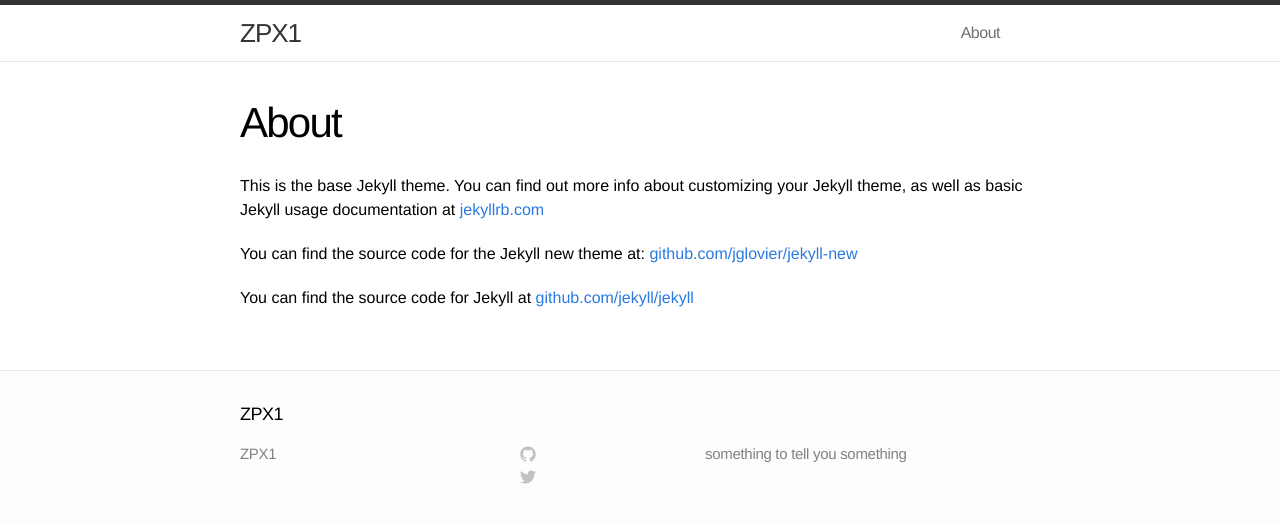
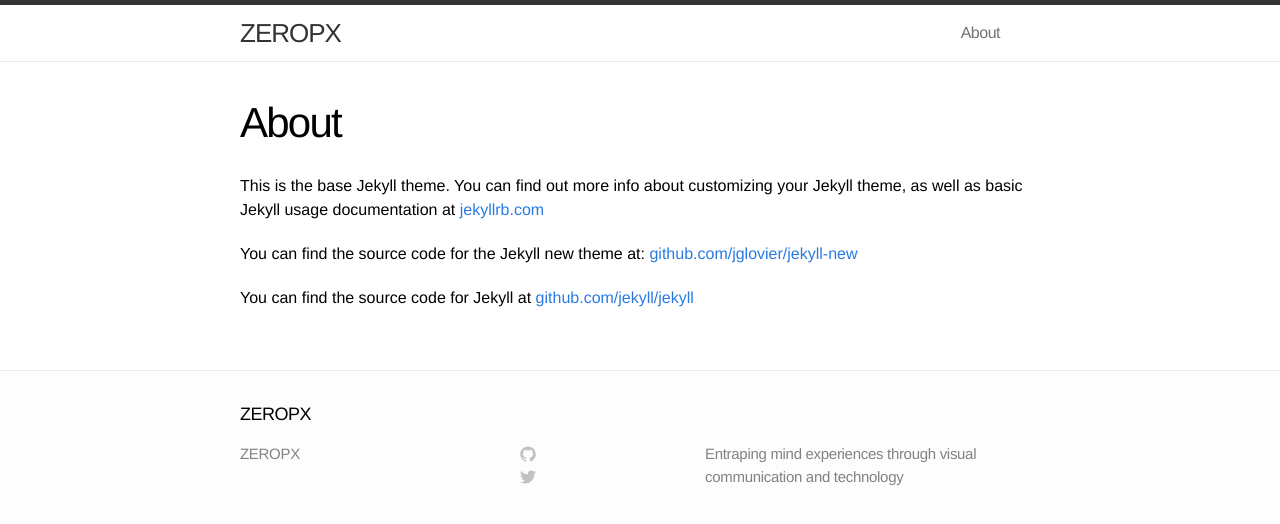
Before and after one commit to zeropx/zeropx.github.io, a Jekyll site: the page built from about.md, in a window 1280 px wide. Shown: the top 524 px of the page. Built offline with Jekyll 4.4.1, drawn with Linux system fonts in a browser that asks for light colours.

Commit message:
config stuff

```diff
--- a/_config.yml
+++ b/_config.yml
@@ -1,9 +1,9 @@
 # Site settings
-title: ZPX1
+title: ZEROPX
 email: zeropx@gmail.com
-description: "something to tell you something"
+description: "Entraping mind experiences through visual communication and technology"
 baseurl: ""
-url: "zeropx.github.io/zpx1"
+url: "zeropx.github.io"
 
 # Build settings
 markdown: kramdown
```
